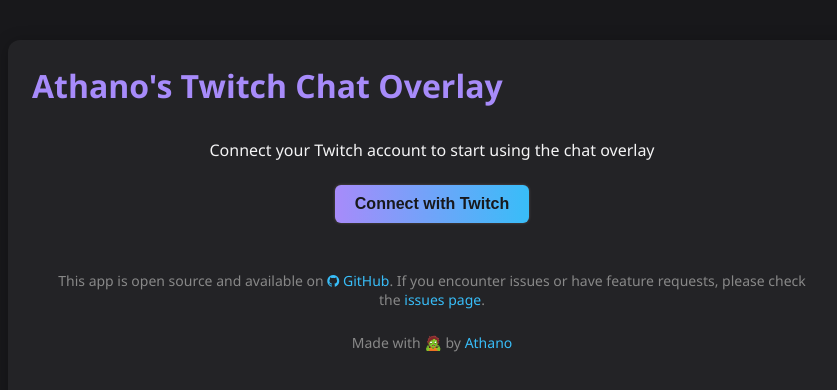
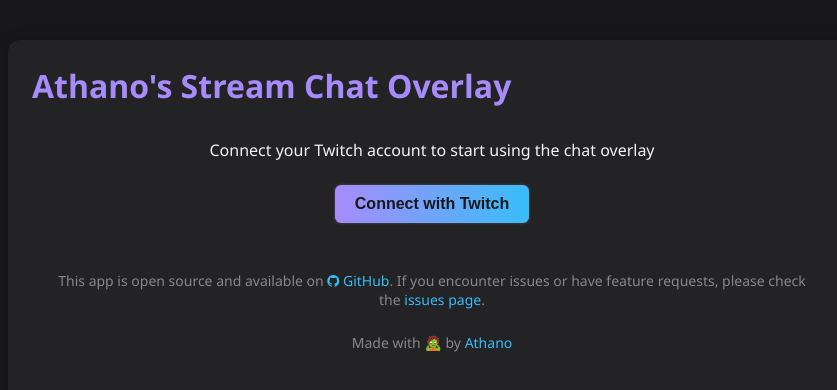
Before and after one commit to mjfwebb/twitch-chat, a React (Vite) app: page / in a window 1280 px wide. Shown: the top 390 px of the page, without its empty margins (208-1045 px from the left). Built offline with nearby package versions, Linux system fonts and the light colour scheme.

Commit message:
Update title from 'Twitch Chat Overlay' to 'Stream Chat Overlay'

```diff
--- a/src/views/Main/Main.tsx
+++ b/src/views/Main/Main.tsx
@@ -3,7 +3,7 @@ import { TwitchConnectPage } from './TwitchConnectPage';
 export const Main = () => {
   return (
     <main>
-      <h1>Athano's Twitch Chat Overlay</h1>
+      <h1>Athano's Stream Chat Overlay</h1>
       <TwitchConnectPage />
       <footer>
         <p>
```
